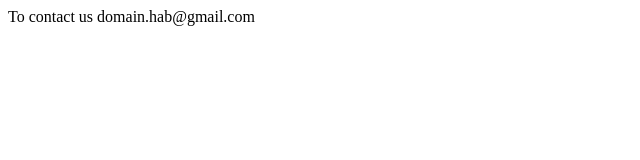
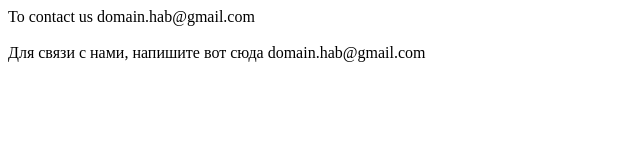
Before and after one commit to domain-sakh/domain-sakh.github.io, a plain HTML site: page index.html in a window 1280 px wide. Shown: the whole page, without its empty margins (0-640 px from the left). Drawn offline with Linux system fonts and the light colour scheme.

Commit message:
Update index.html
Added contract language

```diff
--- a/index.html
+++ b/index.html
@@ -9,5 +9,9 @@
 
 	To contact us domain.hab@gmail.com
 
+<br><br>
+
+	Для связи с нами, напишите вот сюда domain.hab@gmail.com
+
 </body>
 </html>
```
